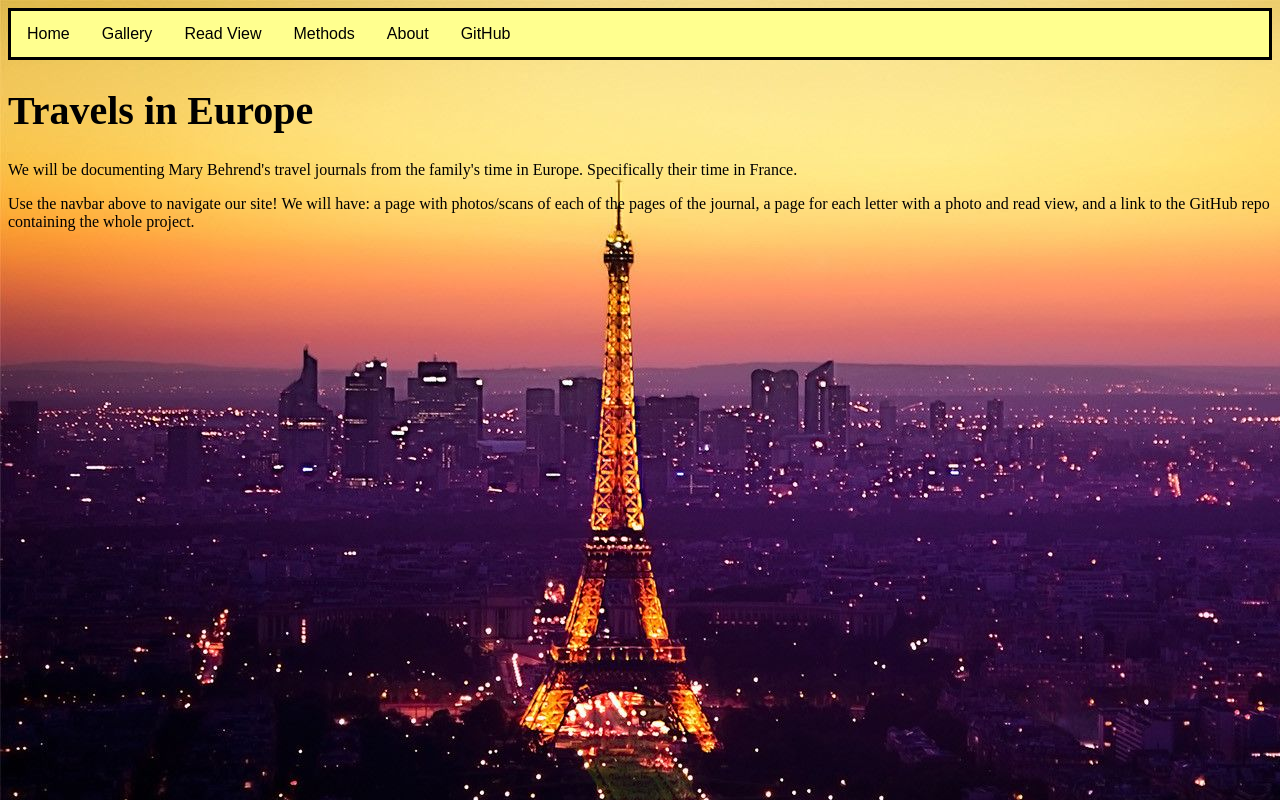
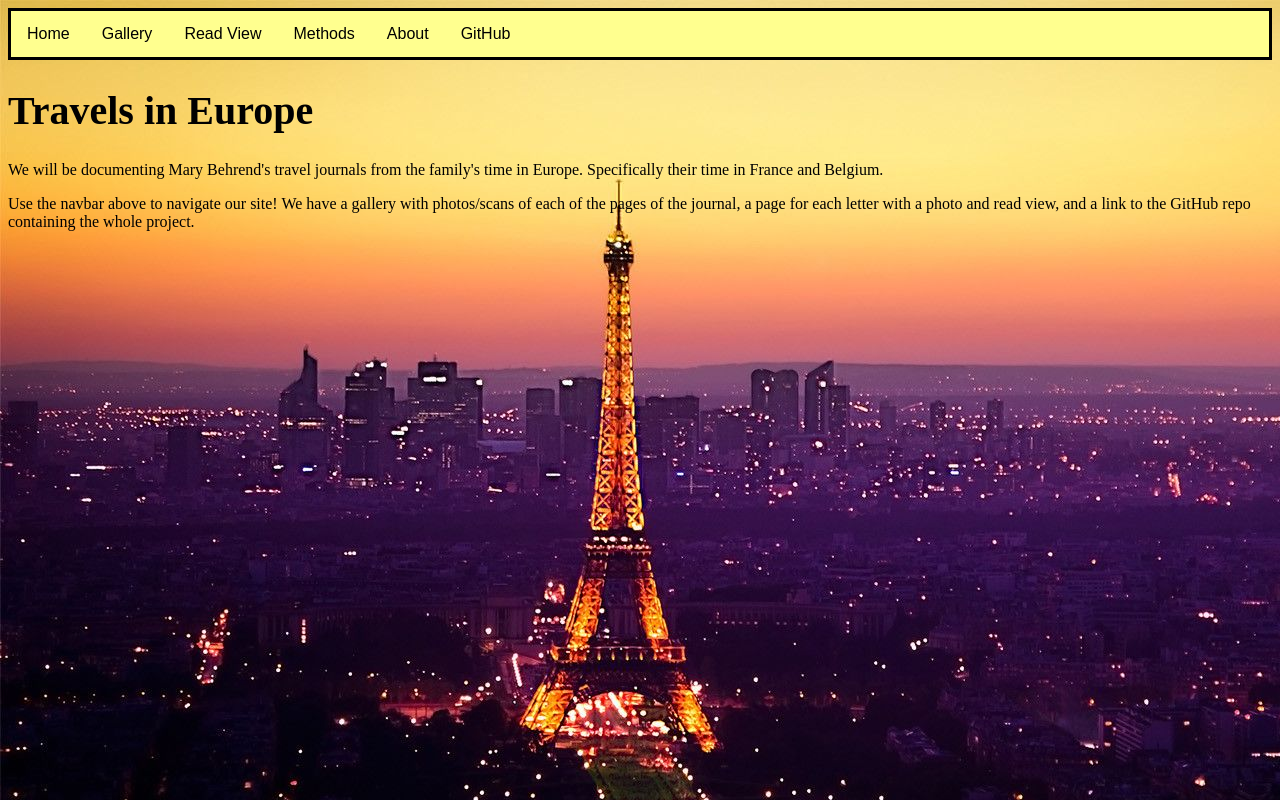
Before and after one commit to J-Banko/BehrendArchiveProject, a plain HTML site: page docs/index.html in a window 1280 px wide. Drawn offline with Linux system fonts and the light colour scheme.

Commit message:
changed some wording on index page and added a section for map

```diff
--- a/docs/index.html
+++ b/docs/index.html
@@ -27,8 +27,8 @@
         </div>
         <h1>Travels in Europe</h1>
         <p>We will be documenting Mary Behrend's travel journals from the family's time in Europe.
-            Specifically their time in France.</p>
-        <p>Use the navbar above to navigate our site! We will have: a page with photos/scans of each of the pages of the journal, a page for each letter with a photo and read view, and a link to the GitHub repo containing the whole project.</p>
-
+            Specifically their time in France and Belgium.</p>
+        <p>Use the navbar above to navigate our site! We have a gallery with photos/scans of each of the pages of the journal, a page for each letter with a photo and read view, and a link to the GitHub repo containing the whole project.</p>
+<div class="map"></div>
     </body>
 </html>
```
